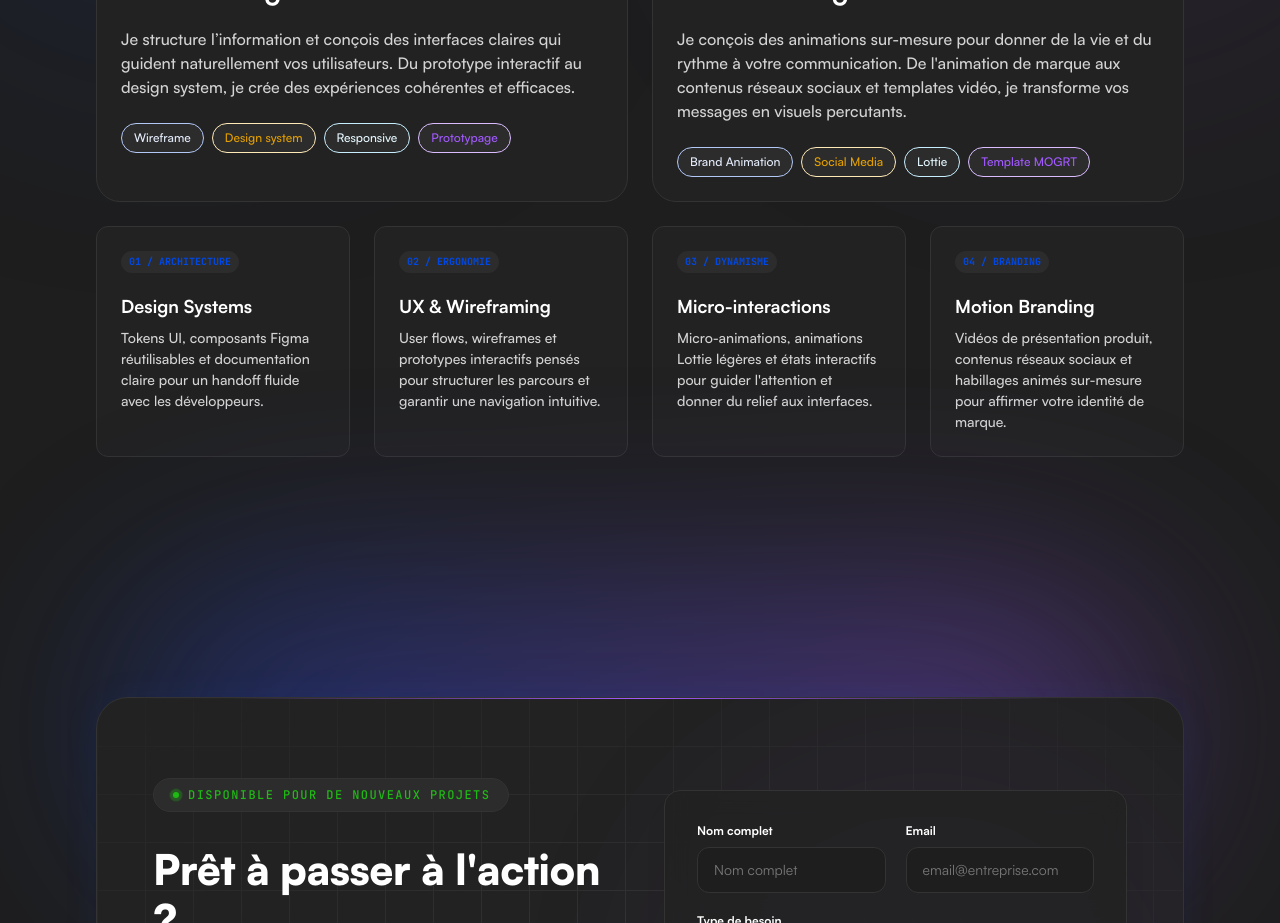
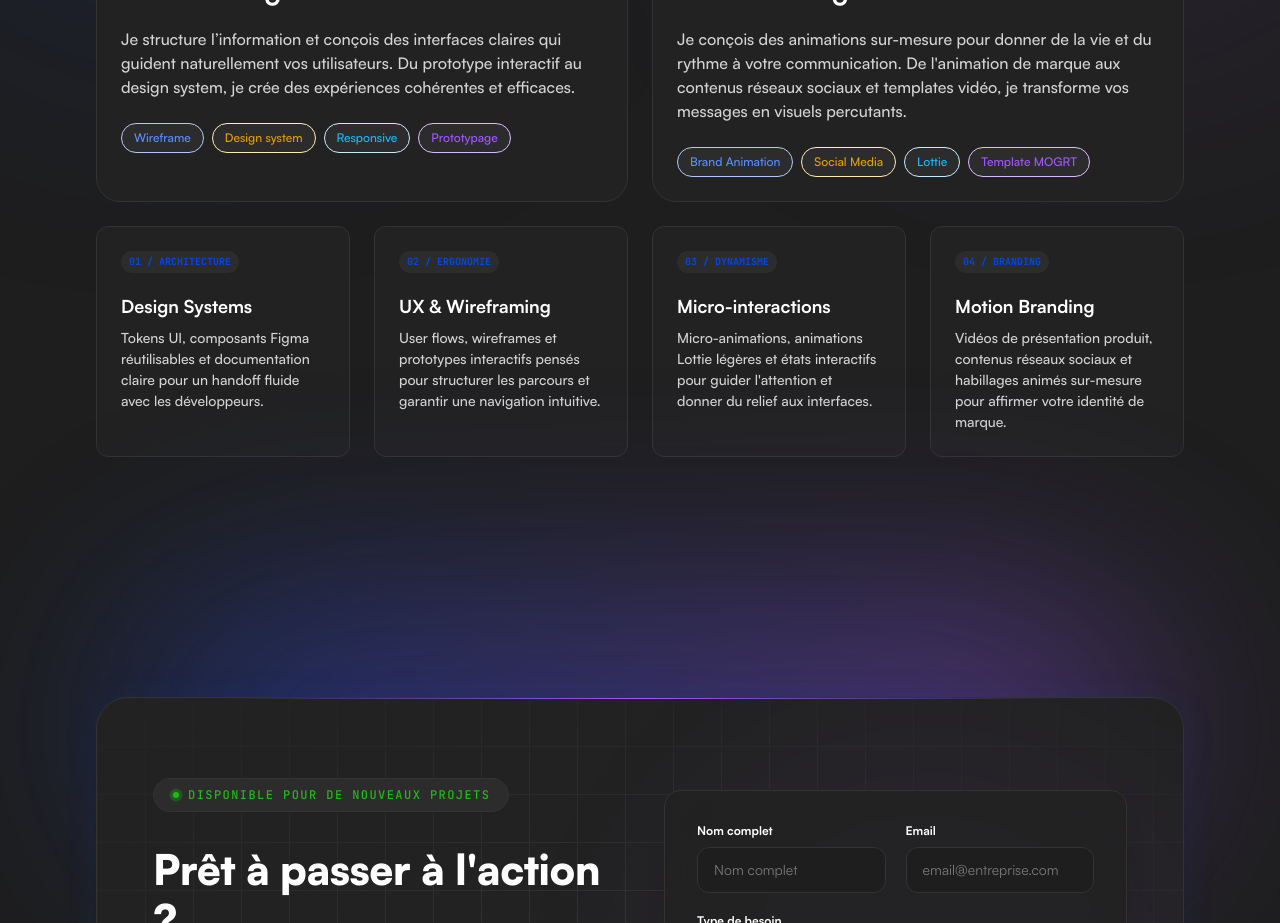
Before and after one commit to MLDesign-Max/portfolio-maxime, a Next.js app: page / in a window 1280 px wide. Shown: the part 3640-4563 px from the top of the page. Built offline with nearby package versions, Linux system fonts and the light colour scheme; no server answers.

Commit message:
style: nettoyage des tokens CSS et optimisation du contraste WCAG en dark mode

```diff
--- a/src/app/globals.css
+++ b/src/app/globals.css
@@ -84,7 +84,7 @@
   --text-text-pill-available: #20ba15;
   --background-bg-pill-available: #2c2c2c;
   --background-bg-page: #1e1e1e;
-  --background-bg-banner: #181818; /* Dark-500 pour le mode sombre */
+  --background-bg-banner: #181818;
   --text-text-highlight: #0048e4;
   --text-text-default: #ffffff;
   --text-text-on-action: #ffffff;
@@ -92,7 +92,7 @@
   --icon-icon-default: #ffffff;
   --background-bg-action-secondary: #2c2c2c;
   --background-bg-brand-pill: #2c2c2c;
-  --text-text-pill-primary: #e5edfc;
+  --text-text-pill-primary: #5b8fff; /* Bleu électrique accessible (4.53:1 WCAG AA) */
   --background-bg-yellow-pill: #2c2c2c;
   --text-text-pill-quartery: #a259ff;
   --background-bg-purple-pill: #2c2c2c;
@@ -104,7 +104,7 @@
   --border-border-brand-pill-lighter: #b2c8f7;
   --text-text-pill-secondary: #e4a000;
   --border-border-yellow-pill-lighter: #ffe9b7;
-  --text-text-pill-tertiary: #e6f8ff;
+  --text-text-pill-tertiary: #1abcfe;
   --background-bg-cyan-pill: #2c2c2c;
   --border-border-cyan-pill-lighter: #c6eeff;
   --border-border-purple-pill-lighter: #dabcff;
@@ -130,7 +130,7 @@
   --text-text-pill-available: #20ba15;
   --background-bg-pill-available: #ffffff;
   --background-bg-page: #fafafa;
-  --background-bg-banner: #ffffff; /* #FFFFFF pour le mode clair */
+  --background-bg-banner: #ffffff;
   --text-text-highlight: #0048e4;
   --text-text-default: #000032;
   --text-text-on-action: #ffffff;
@@ -204,7 +204,7 @@ body {
   backface-visibility: hidden;
 }
 
-/* 1. Animation H1 (LCP) : Entrée instantanée à 0ms, sans flou bloquant */
+/* 1. Animation H1 (LCP) */
 @keyframes heroTitleFade {
   0% {
     opacity: 0;
@@ -217,11 +217,10 @@ body {
 }
 
 .animate-hero-title {
-  /* Pas d'opacity: 0 au repos, démarré immédiatement */
   animation: heroTitleFade 0.35s ease-out forwards;
 }
 
-/* 2. Animation pour le reste (surtitre, description, boutons) : conserve le flou et le délai */
+/* 2. Animation pour le reste */
 @keyframes heroItemFade {
   0% {
     opacity: 0;
```
